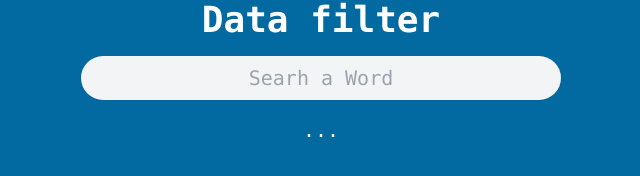
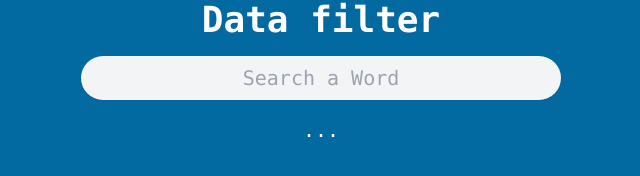
Before and after one commit to WilsonCorrea5/filter-and-fetch-data, a website built with Vite: page index.html in a window 1280 px wide. Shown: the full height of the page, 319-959 px from the left. Built offline with nearby package versions, Linux system fonts and the light colour scheme; no server answers.

Commit message:
fixed typo in index.html/input

```diff
--- a/index.html
+++ b/index.html
@@ -14,7 +14,7 @@
       <input
         class="w-1/2 bg-gray-100 text-black my-4 py-2 text-center outline-none rounded-full shadow-sm"
         type="text"
-        placeholder="Searh a Word"
+        placeholder="Search a Word"
         id="searchInput"
       />
       <ol class="" id="users"></ol>
```
